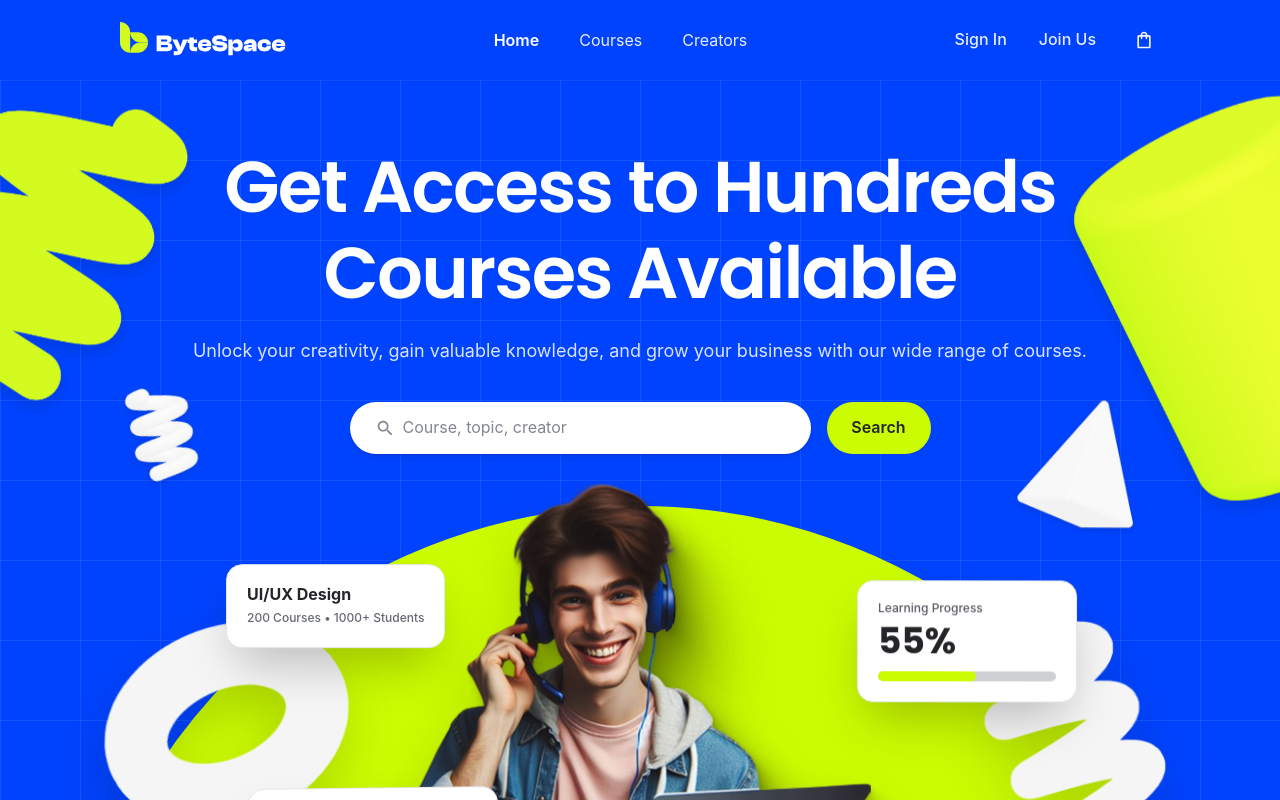
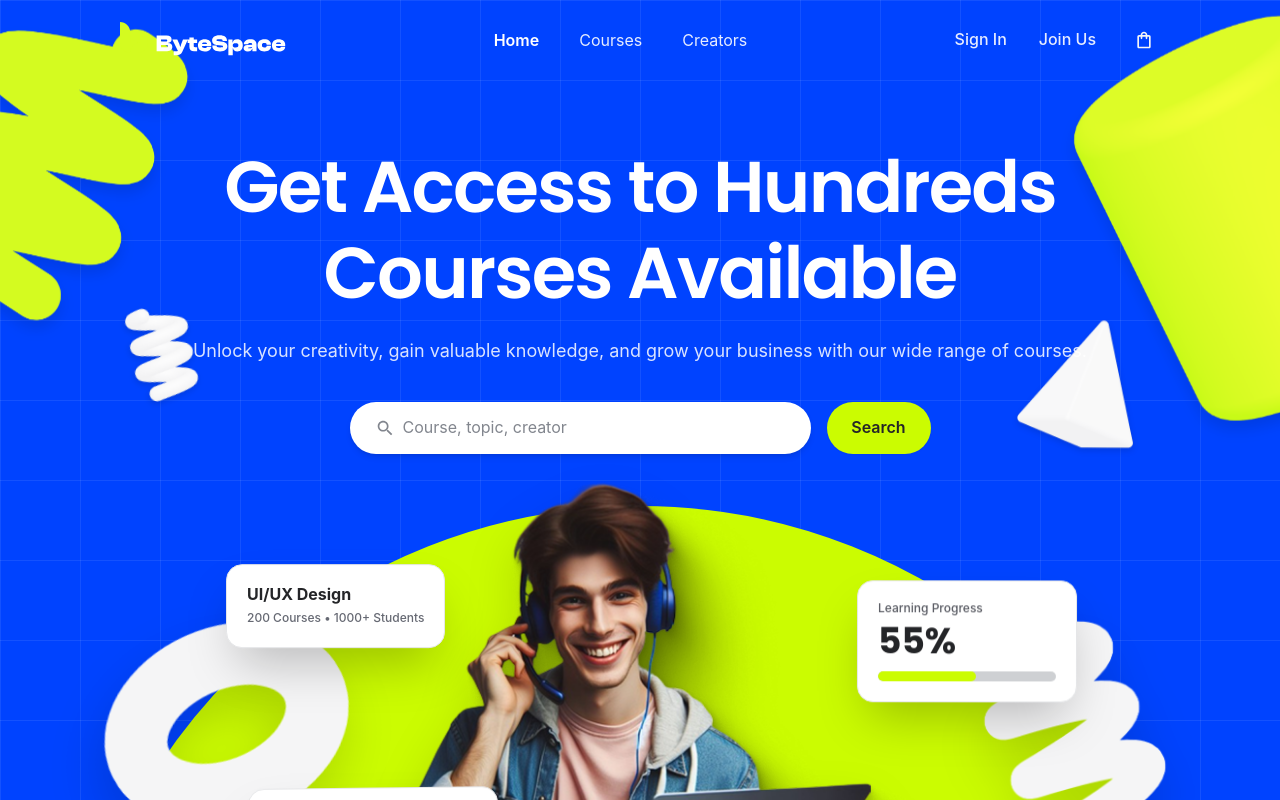
Before and after one commit to moriyam-mohona/byte-space, a Next.js app: page / in a window 1280 px wide. Shown: the top 800 px of the page. Built offline with nearby package versions, Linux system fonts and the light colour scheme; a web font is replaced by a local one.

Commit message:
feat: add Navbar and Hero components for the home page

```diff
--- a/src/components/layout/Navbar.tsx
+++ b/src/components/layout/Navbar.tsx
@@ -18,7 +18,7 @@ export function Navbar() {
   ];
 
   return (
-    <header className="w-full bg-primary-700 text-white sticky top-0 z-40 shadow-xs">
+    <header className="absolute top-0 left-0 right-0 z-40 w-full text-white">
       <div className="container flex items-center justify-between h-20">
         {/* Left: ByteSpace Logo */}
         <Link
--- a/src/features/home/Hero.tsx
+++ b/src/features/home/Hero.tsx
@@ -26,7 +26,7 @@ export function Hero() {
   };
 
   return (
-    <section className="relative w-full bg-primary-700 bg-hero-grid overflow-hidden pt-8 sm:pt-14 lg:pt-16 pb-0">
+    <section className="relative w-full bg-primary-700 bg-hero-grid overflow-hidden pt-28 sm:pt-32 lg:pt-36 pb-0">
       {/* ─── 3D Floating Shapes: Left Side ─── */}
       {/* Top-Left Lime Zigzag (bleeds partially off the top-left edge) */}
       <div className="absolute -top-6 sm:-top-8 lg:-top-10 -left-12 sm:-left-10 lg:-left-6 w-36 sm:w-56 lg:w-72 h-auto pointer-events-none select-none z-10 animate-float-slow">
```
